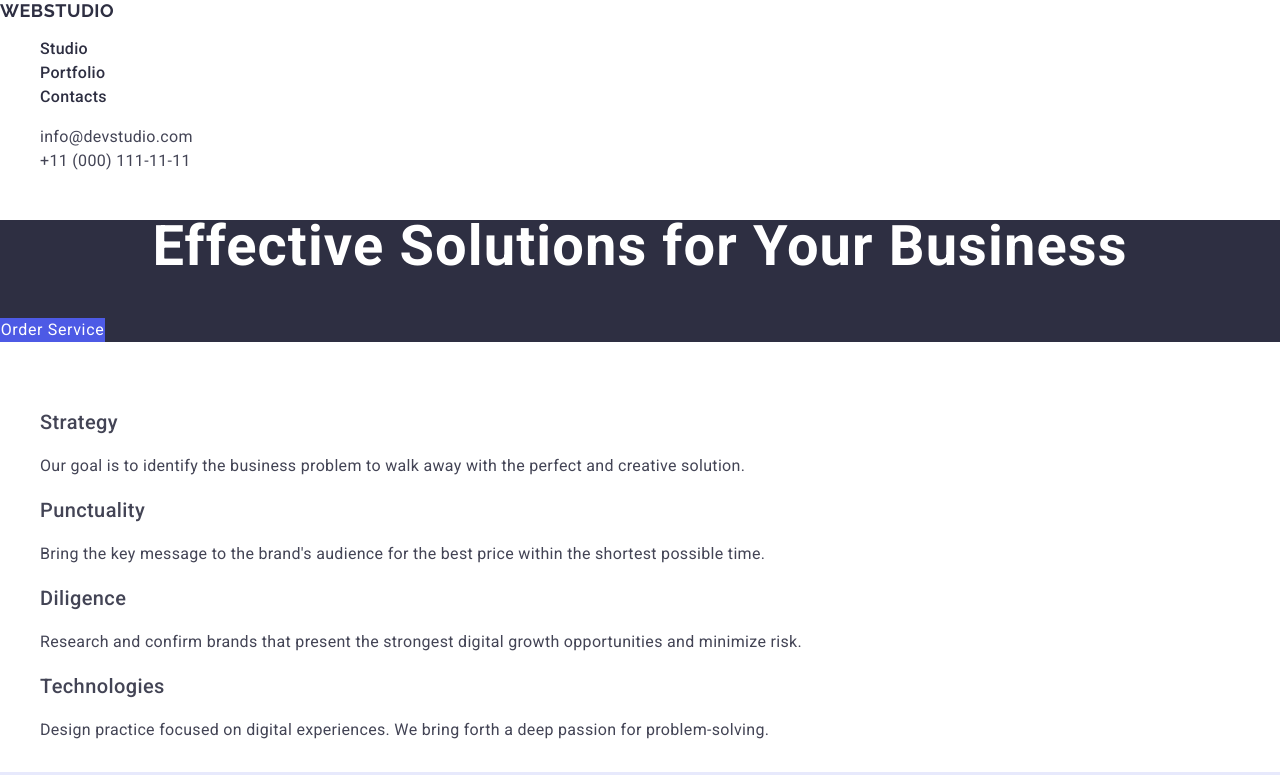
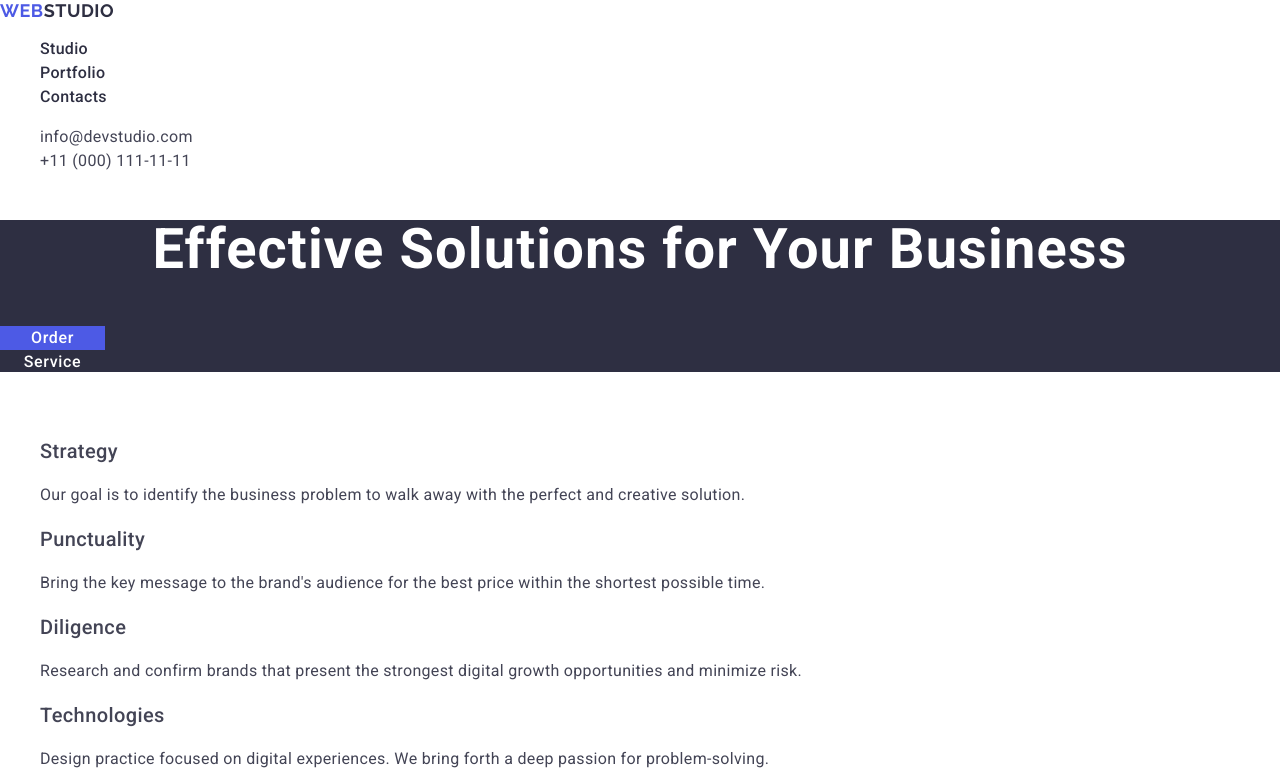
Before and after one commit to AlinaPristinskaya/goit-markup-hw-02, a plain HTML site: page index.html in a window 1280 px wide. Shown: the top 775 px of the page. Drawn offline with nearby package versions, Linux system fonts and the light colour scheme.

Commit message:
fix section1

```diff
--- a/css/styles.css
+++ b/css/styles.css
@@ -26,6 +26,7 @@ letter-spacing: 0.03em;
 line-height: 1.17;
 text-transform: uppercase;
 color: #4d5ae5;
+
 }
 
 .view{
@@ -77,9 +78,9 @@ color: #4d5ae5;
 
 font-size: 56px;
 font-weight: 700;
-line-height: 0.93;
 letter-spacing: 0.02em;
 text-align: center;
+line-height: 1.07
 
   }
   .button {
@@ -95,6 +96,7 @@ letter-spacing: 0.04em;
 padding: 0;
 border: none;
 cursor: pointer;
+font-weight: 500;
 
 
 
--- a/index.html
+++ b/index.html
@@ -15,7 +15,7 @@
     <header>
         <nav>
 
-                <a href="./index.html" class="logo link">Web<span class="view">Studio</span></a>
+                <a href="./index.html" class="logo">Web<span class="view">Studio</span></a>
 
                 <ul class="site-nav list">
                     <li><a href="./index.html"  class="link">Studio</a></li>
```
